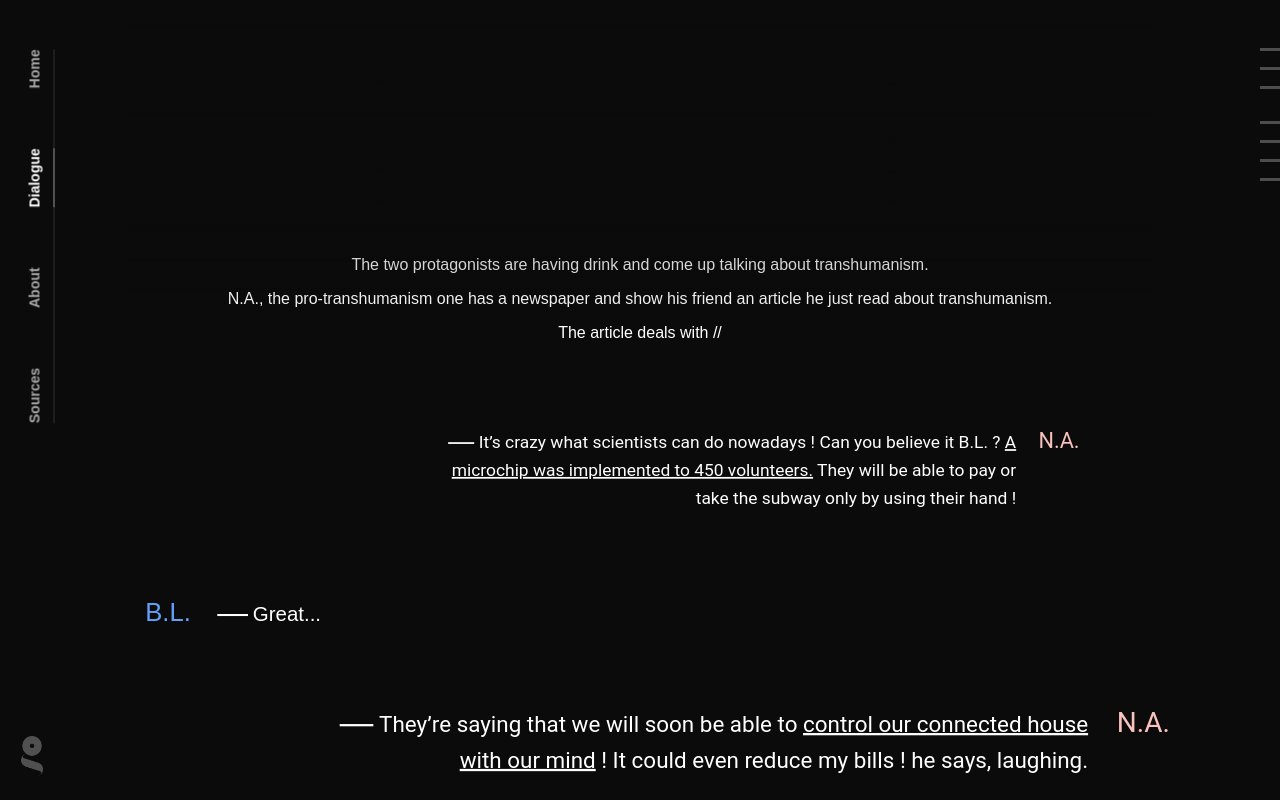
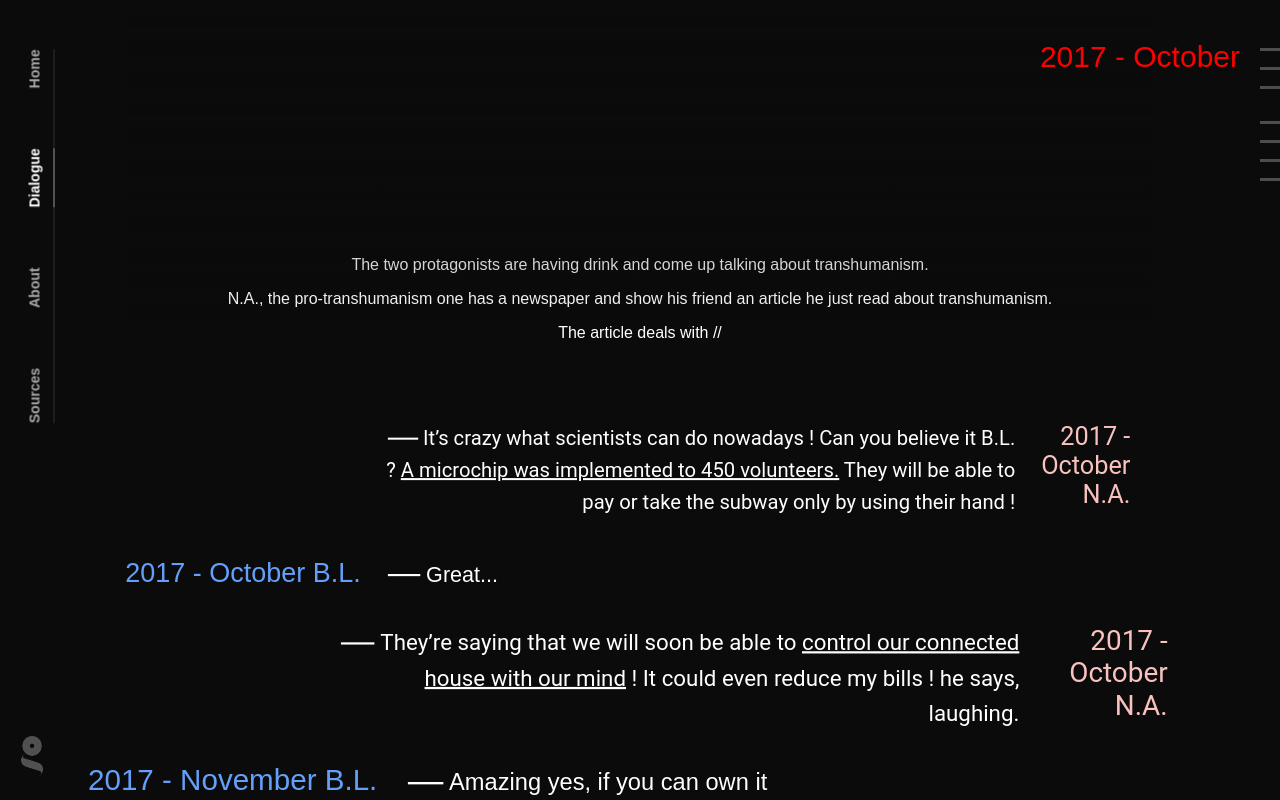
Before and after one commit to AlexandreMasse/transhumanism, a Vue app: page /transhumanism/dialogue in a window 1280 px wide. Shown: the top 800 px of the page. Built offline with nearby package versions, Linux system fonts and the light colour scheme.

Commit message:
get current year and month

```diff
--- a/src/components/Dialogue/Dialogue.vue
+++ b/src/components/Dialogue/Dialogue.vue
@@ -1,5 +1,6 @@
 <template>
   <div id="dialogue">
+    <div class="test">{{currentYear}} - {{currentMonth}}</div>
     <div class="gradient-top"></div>
 
     <dialogue-side-progression :dialogue="dialogue"/>
@@ -11,22 +12,22 @@
 
         <p>The article deals with //</p>
       </div>
-        <div v-for="(year, index) in dialogue" :key="index" class="year" :data-month="year.yearName">
-          <div v-for="(month, index) in year.months" :key="index" class="month" :data-month="month.monthName">
+        <div v-for="(year, index) in dialogue" :key="index" class="year" >
+          <div v-for="(month, index) in year.months" :key="index" class="month">
               <div v-for="(word, index) in month.words" :key="index">
 
-              <div v-if="word.type === 'NA'" class="dialogue-block na-talking" >
-                <div class="dialogue-name">N.A.</div>
+              <div v-if="word.type === 'NA'" class="dialogue-block na-talking" :data-month="month.monthName" :data-year="year.yearName">
+                <div class="dialogue-name">{{year.yearName}} - {{month.monthName}} N.A.</div>
                 <div class="dialogue-content">
                   <p v-if="word.article_included">
-                    {{ word.content_before }} <a :href="word.link" target="_blank">{{ word.content_link }}</a> {{ word.content_after }}
+                   {{ word.content_before }} <a :href="word.link" target="_blank">{{ word.content_link }}</a> {{ word.content_after }}
                   </p>
                   <p v-else>{{ word.content }}</p>
                 </div>
               </div>
 
-              <div v-if="word.type === 'BL'" class="dialogue-block bl-talking" :data-month="month.monthName">
-                <div class="dialogue-name">B.L.</div>
+              <div v-if="word.type === 'BL'" class="dialogue-block bl-talking" :data-month="month.monthName" :data-year="year.yearName">
+                <div class="dialogue-name">{{year.yearName}} - {{month.monthName}} B.L.</div>
                 <div class="dialogue-content">
                   <p v-if="word.article_included">
                     {{ word.content_before }} <a :href="word.link" target="_blank">{{ word.content_link }}</a> {{ word.content_after }}
@@ -52,7 +53,9 @@ export default {
   data () {
     return {
       dialogue,
-      currentScroll: 0
+      currentScroll: 0,
+      currentYear: '2017',
+      currentMonth: 'October'
     }
   },
   methods: {
@@ -72,8 +75,9 @@ export default {
         els.forEach(el => {
           var offsetY = el.offsetTop - window.scrollY
           var offsetYPourcent = offsetY / window.innerHeight
-          if (offsetYPourcent < 1.05) {
-            var scale = 0.5 + (offsetYPourcent * 0.7)
+
+          if (offsetYPourcent > -0.05 && offsetYPourcent < 1.05) {
+            var scale = 0.8 + (offsetYPourcent * 0.4)
             el.style.transform = 'scale(' + scale + ')'
             el.style.color = 'white'
           } else {
@@ -84,7 +88,23 @@ export default {
       }
       update()
     },
-    onMouseWheel (e) {
+    updateYearAndMonth (els) {
+      els.forEach(el => {
+        var offsetY = el.offsetTop - window.scrollY
+        var offsetYPourcent = offsetY / window.innerHeight
+        if (offsetYPourcent > 0 && offsetYPourcent < 0.5) {
+          const year = el.getAttribute('data-year')
+          const month = el.getAttribute('data-month')
+          if (this.currentMonth !== year) {
+            this.currentYear = year
+          }
+          if (this.currentMonth !== month) {
+            this.currentMonth = month
+          }
+        }
+      })
+    },
+    smoothScroll (e) {
       e.preventDefault()
       var scrollTime = 1.2 // Scroll time
       var scrollDistance = 70 // Distance. Use smaller value for shorter scroll and greater value for longer scroll
@@ -100,9 +120,12 @@ export default {
         overwrite: 5
       })
     },
+    onMouseWheel (e, dialoguesBlocks) {
+      this.smoothScroll(e)
+      this.updateYearAndMonth(dialoguesBlocks)
+    },
     onPageEnter () {
       window.addEventListener('mousewheel', this.onMouseWheel)
-
       TweenMax.to(window, 2.5, {
         scrollTo: { y: this.currentScroll },
         ease: Power2.easeInOut,
@@ -114,9 +137,13 @@ export default {
     }
   },
   mounted () {
-    const els = document.querySelectorAll('.dialogue-block')
-    this.updateDialogueScale(els)
-    window.addEventListener('mousewheel', this.onMouseWheel)
+    const dialogueBlocks = document.querySelectorAll('.dialogue-block')
+    // const yearBlocks = document.querySelectorAll('.year')
+
+    window.addEventListener('mousewheel', (e) => {
+      this.onMouseWheel(e, dialogueBlocks)
+    })
+    this.updateDialogueScale(dialogueBlocks)
   },
   watch: {
     '$route' (to, from) {
@@ -132,6 +159,16 @@ export default {
 
 <style scoped lang="scss">
 #dialogue {
+
+  .test {
+    z-index: 1000;
+    position: fixed;
+    right: 40px;
+    top: 40px;
+    color: red;
+    font-size: 30px;
+  }
+
   padding-top: 30vh;
   position: relative;
   h1 {
@@ -159,7 +196,7 @@ export default {
   .dialogue-block {
     width: 75%;
     display: flex;
-    margin-bottom: 10vh;
+    margin-bottom: 5vh;
     transition: transform 0.1s ease;
 
     p {
--- a/src/components/Home/Home.vue
+++ b/src/components/Home/Home.vue
@@ -94,9 +94,7 @@ export default {
       let lastCall = 0
       return function (...args) {
         const now = (new Date()).getTime()
-        if (now - lastCall < delay) {
-          return
-        }
+        if (now - lastCall < delay) return
         lastCall = now
         return fn(...args)
       }
```
Also changed, not shown: 1 other file (tests, documents, lock files or other folders).
